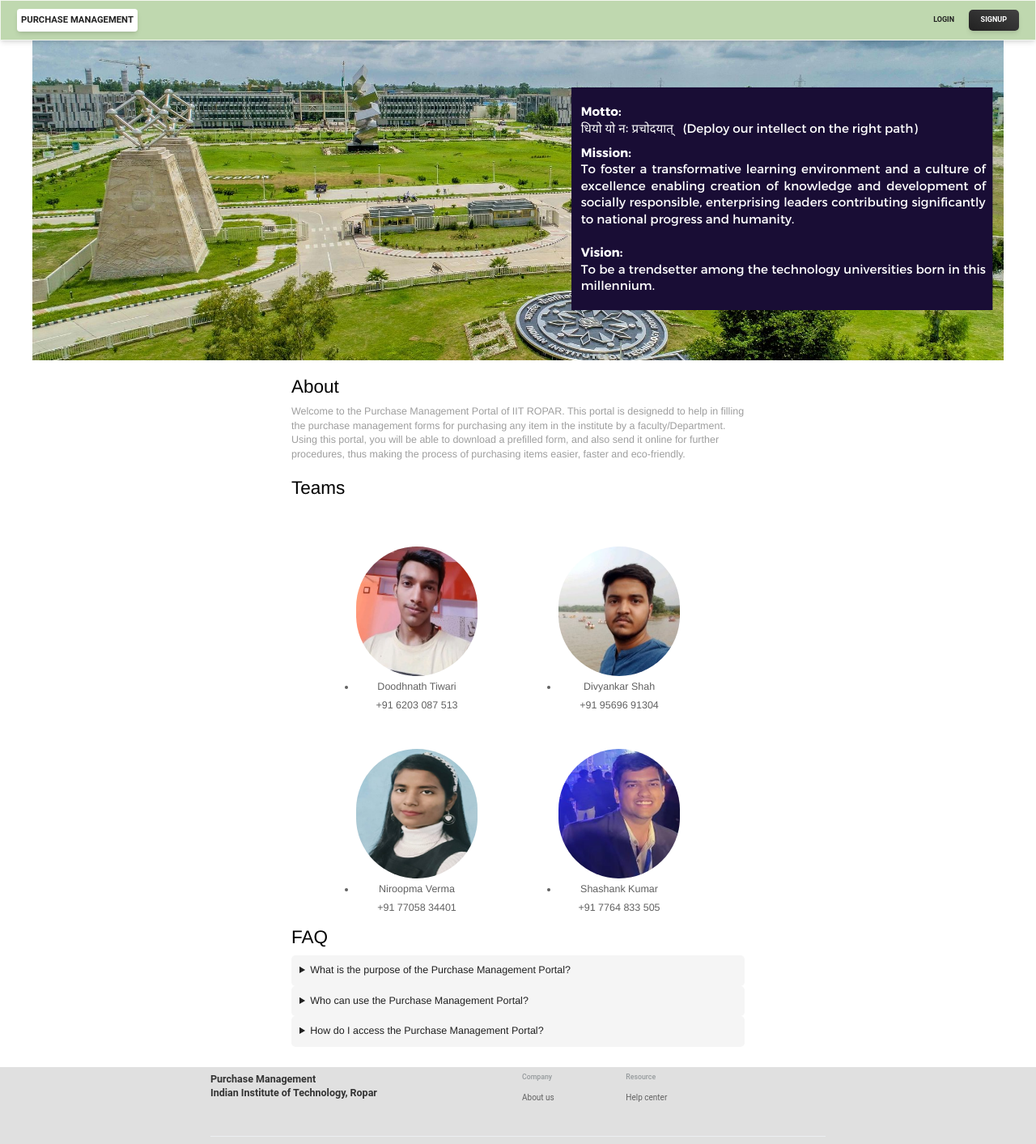
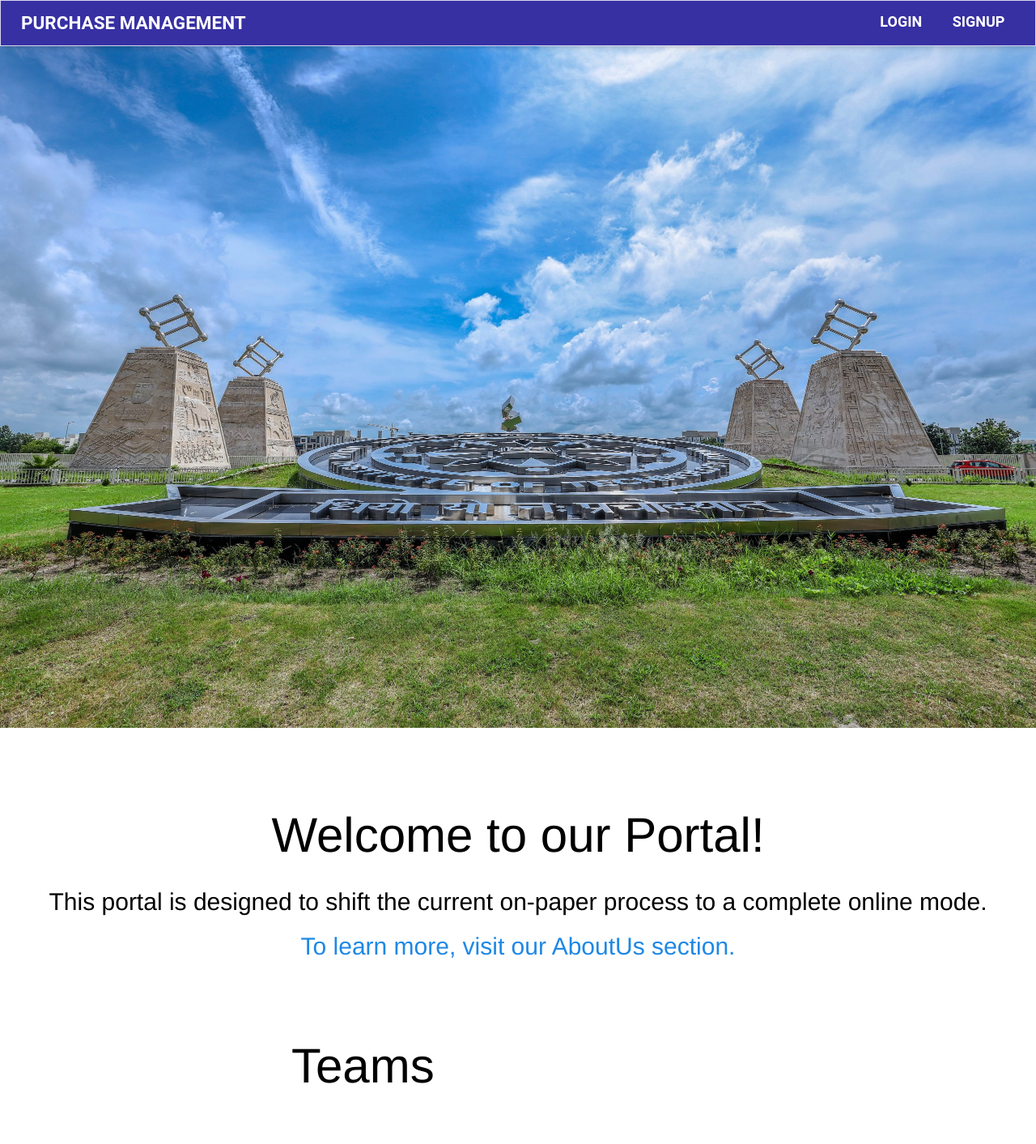
Before and after one commit to Div16s/DEP2024, a React (Vite) app in the folder client/: page / in a window 1280 px wide. Shown: the top 1413 px of the page at 81% size. Built offline with nearby package versions, Linux system fonts and the light colour scheme.

Commit message:
Updated the homepage, added about-us and faq pages.

```diff
--- a/client/src/App.jsx
+++ b/client/src/App.jsx
@@ -17,6 +17,8 @@ import PendingForms from "./pages/Pending Forms/PendingForms"
 import StickyNavbar from "./components/Header/header"
 import { FooterWithSocialLinks } from "./components/Footer/Footer"
 import ContextFormSP101DataProvider from "./Context/ContextFormSP101DataProvider"
+import AboutUs from "./pages/AboutUs"
+import FAQ from "./pages/FAQ"
 
 function App() {
   return (
@@ -33,6 +35,8 @@ function App() {
             <Route path='/signup' element={<Register />}/>
             <Route path='/login/user/otp' element={<LoginOtpPage />}/>
             <Route path='/register/user/otp' element={<RegisterOtpPage />} />
+            <Route path="/AboutUs" element={<AboutUs />}/>
+            <Route path="/FAQ" element={<FAQ />}/>
             <Route path='/dashboard' element={<Dashboard />}/>
             <Route path="/update" element={<UpdateProfilePage />}/>
             <Route path="/approvedForms" element={<ApprovedForms />}/>
--- a/client/src/components/Footer/Footer.jsx
+++ b/client/src/components/Footer/Footer.jsx
@@ -1,4 +1,4 @@
-import { Typography } from "@material-tailwind/react";
+import { Typography, Link } from "@material-tailwind/react";
 
 const LINKS = [
   //   {
@@ -7,11 +7,11 @@ const LINKS = [
   //   },
   {
     title: "Company",
-    items: ["About us"],
+    items: [<Link href="/AboutUs" key="about-us">About Us</Link>],
   },
   {
     title: "Resource",
-    items: ["Help center"],
+    items: [<Link href="/FAQ" key="faq">Help Center</Link>],
   },
 ];
 
@@ -20,21 +20,21 @@ const currentYear = new Date().getFullYear();
 export function FooterWithSocialLinks() {
   return (
     <div className="flex flex-col flex-shrink-0">
-      <footer className="w-full mt-10 border border-gray-300 bg-gray-300 font-white">
+      <footer className="w-full mt-10 border border-gray-300 bg-indigo-800 font-white">
         <div className="mx-auto w-full max-w-7xl px-8 mt-2">
-          <div className="grid grid-cols-1 justify-between gap-4 md:grid-cols-2">
-            <Typography variant="h5" className="mb-6">
+          <div className="grid grid-cols-1 justify-between gap-8 md:grid-cols-2">
+            <Typography variant="h3" className="mt-7 mb-7 text-white">
               Purchase Management
               <br />
               Indian Institute of Technology, Ropar
             </Typography>
-            <div className="grid grid-cols-3 justify-between gap-4">
+            <div className="grid grid-cols-3 justify-between gap-4 text-xl">
               {LINKS.map(({ title, items }) => (
                 <ul key={title}>
                   <Typography
-                    variant="small"
-                    color="blue-gray"
-                    className="mb-3 font-medium opacity-40"
+                    variant="4xl"
+                    color="white"
+                    className="mb-5 font-3xl opacity-1000"
                   >
                     {title}
                   </Typography>
@@ -42,11 +42,12 @@ export function FooterWithSocialLinks() {
                     <li key={link}>
                       <Typography
                         as="a"
-                        href="#"
-                        color="gray"
+                        // href="#"
+                        href={link.props.href}
+                        color="black"
                         className="py-1.5 font-normal transition-colors hover:text-blue-gray-900"
                       >
-                        {link}
+                        {link.props.children}
                       </Typography>
                     </li>
                   ))}
--- a/client/src/components/Header/header.jsx
+++ b/client/src/components/Header/header.jsx
@@ -161,11 +161,11 @@ function StickyNavbar() {
     } else {
       return (
         <div className="flex items-center gap-x-1">
-          <Button variant="text" size="md">
-            <Link className="hover:text-white" to={"/login"} style={{fontSize:"9px"}}>Login</Link>
+          <Button variant="text" size="lg">
+            <Link className="text-white" to={"/login"} style={{fontSize:"18px"}} >Login</Link>
           </Button>
-          <Button variant="gradient" size="md">
-            <Link className="hover:text-white" to={"/signup"} style={{fontSize:"9px"}}>Signup</Link>
+          <Button variant="text" size="lg">
+            <Link className="text-white" to={"/signup"} style={{fontSize:"18px"}}>Signup</Link>
           </Button>
         </div>
       );
@@ -174,12 +174,12 @@ function StickyNavbar() {
 
   return (
     <div className="-m-0 max-h-[768px] w-[calc(100%+46px)] mb-14">
-      <Navbar className="fixed left-0 right-0 top-0 z-10 h-max max-w-full rounded-none px-4 py-2 lg:px-8 lg:py-4" style={{ backgroundColor: "#BFD8AF" }}>
-        <div className="flex items-center justify-between text-blue-gray-900">
+      <Navbar className="fixed left-0 right-0 top-0 z-10 h-max max-w-full rounded-none px-4 py-2 lg:px-8 lg:py-4" style={{ backgroundColor: "#3730a3" }}>
+        <div className="flex items-center justify-between text-white-900">
           <Typography
             as="a"
             href="/"
-            className="mr-4 cursor-pointer p-2 font-bold text-lg rounded-md text-gray-900 bg-white shadow-md"
+            className="mr-4 cursor-pointer p-2 font-bold text-4xl rounded-md text-#fff-900"
           >
             PURCHASE MANAGEMENT
           </Typography>
--- a/client/src/pages/HomePage.jsx
+++ b/client/src/pages/HomePage.jsx
@@ -1,55 +1,52 @@
 import React from 'react'
+import {Link} from 'react-router-dom'
+
 
 const HomePage = () => {
   return (
     <div className='flex flex-col items-center'>
-        <img src='dep-homepage.png' alt='Homepage' className='w-1500 h-1500 mt-4' />
+        <img src='iitrpr.jpg' alt='Homepage' className='w-3000 h-3000 mt-4 mb-8' />
+        <br></br>
+        <br></br>
+        <br></br>
+        <p className='text-8xl text-black mt-8 mb-10'>Welcome to our Portal!</p>
+        <p className='text-5xl text-black mt-5 mb-5'>This portal is designed to shift the current on-paper process to a complete online mode.</p>
+        <p className='text-5xl text-black mt-5'><Link to='/AboutUs'className='text-blue-600'>To learn more, visit our AboutUs section.</Link></p>
+        <br></br>
+        <br></br>
+        <br></br>
         <div className='w-full max-w-4xl mt-8'>
-            <h2 className='text-4xl text-black mb-4'>About</h2>
-            <p className='text-xl text-gray-500'>
-                Welcome to the Purchase Management Portal of IIT ROPAR. This portal is designedd to help in filling the  purchase management forms for purchasing any item in the institute by a faculty/Department.  Using this portal, you will be able to download a prefilled form, and also send it online for further procedures, thus making the process of purchasing items easier, faster and eco-friendly.
-            </p>
-        </div>
-        <div className='w-full max-w-4xl mt-8'>
-            <h2 className='text-4xl text-black mb-4'>Teams</h2>
+            <h2 className='text-8xl text-black mt-8 mb-10'>Teams</h2>
             <div className='flex flex-wrap justify-center'>
-                <div className='w-60 h-60 m-20'>
+                <div className='w-100 h-100 m-20'>
                     <img src='Doodhnath.jpeg' alt='Doodhnath Tiwari' className='w-64 h-64 rounded-full' />
-                    <summary className='text-xl text-gray-700 text-center mt-2'>Doodhnath Tiwari</summary>
-                    <p className='text-xl text-gray-700 text-center mt-2'>+91 6203 087 513</p>
+                    <summary className='text-3xl text-black-700 text-center mt-2'>Doodhnath Tiwari</summary>
+                    <p className='text-3xl text-black-700 text-center mt-2'>+91 6203087513</p>
                 </div>
                 <div className='w-60 h-60 m-20'>
                     <img src='Divyankar.jpeg' alt='Divyankar Shah' className='w-64 h-64 rounded-full' />
-                    <summary className='text-xl text-gray-700 text-center mt-2'>Divyankar Shah</summary>
-                    <p className='text-xl text-gray-700 text-center mt-2'>+91 95696 91304</p>
+                    <summary className='text-3xl text-black-700 text-center mt-2'>Divyankar Shah</summary>
+                    <p className='text-3xl text-black-700 text-center mt-2'>+91 9569691304</p>
                 </div>
                 <div className='w-60 h-60 m-20'>
                     <img src='Niroopma.jpg' alt='Niroopma Verma' className='w-64 h-64 rounded-full' />
-                    <summary className='text-xl text-gray-700 text-center mt-2'>Niroopma Verma</summary>
-                    <p className='text-xl text-gray-700 text-center mt-2'>+91 77058 34401</p>
+                    <summary className='text-3xl text-black-700 text-center mt-2'>Niroopma Verma</summary>
+                    <p className='text-3xl text-black-700 text-center mt-2'>+91 7705834401</p>
                 </div>
                 <hr></hr>
                 <div className='w-60 h-60 m-20'>
                     <img src='Shashank.png' alt='Shashank Kumar' className='w-64 h-64 rounded-full' />
-                    <summary className='text-xl text-gray-700 text-center mt-2'>Shashank Kumar</summary>
-                    <p className='text-xl text-gray-700 text-center mt-2'>+91 7764 833 505</p>
+                    <summary className='text-3xl text-black-700 text-center mt-2'>Shashank Kumar</summary>
+                    <p className='text-3xl text-black-700 text-center mt-2'>+91 7764833505</p>
                 </div>
             </div>
         </div>
+        <br></br>
+        <br></br>
+        <br></br>
         <div className='w-full max-w-4xl mt-8'>
-            <h2 className='text-4xl text-black mb-4'>FAQ</h2>
-            <details className='bg-gray-100 p-4 rounded-lg'>
-                <summary className='text-xl text-gray-900'>What is the purpose of the Purchase Management Portal?</summary>
-                <p className='text-gray-750'>The Purchase Management Portal is designed to simplify the process of filling purchase management forms for purchasing any item in the institute by a faculty/Department. It allows users to download a prefilled form and send it online for further procedures, making the process easier, faster, and eco-friendly.</p>
-            </details>
-            <details className='bg-gray-100 p-4 rounded-lg'>
-                <summary className='text-xl text-gray-900'>Who can use the Purchase Management Portal?</summary>
-                <p className='text-gray-750'>The Purchase Management Portal can be used by any faculty or department in the institute to request the purchase of any item.</p>
-            </details>
-            <details className='bg-gray-100 p-4 rounded-lg'>
-                <summary className='text-xl text-gray-900'>How do I access the Purchase Management Portal?</summary>
-                <p className='text-gray-750'>The Purchase Management Portal can be accessed through the IIT ROPAR website. Simply navigate to the Purchase Management Portal page and log in with your institute credentials.</p>
-            </details>
+            <p className='text-6xl text-black mt-8 mb-10'>Have some questions?</p>
+            <p className='text-6xl text-black mt-8 mb=10'><Link to='/FAQ'className='text-blue-600'>Visit our Help Center</Link></p>
         </div>
     </div>
   )
```
Also changed, not shown: 2 other files (tests, documents, lock files or other folders).
